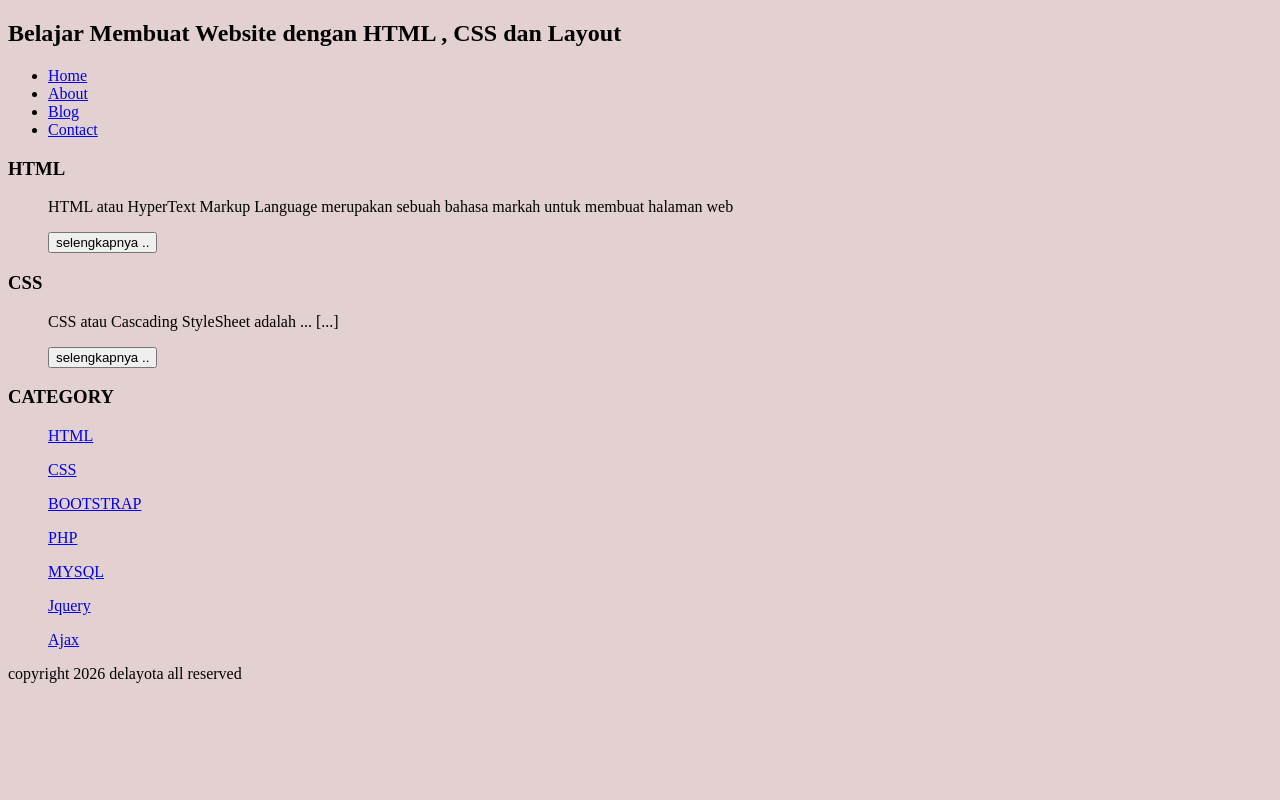
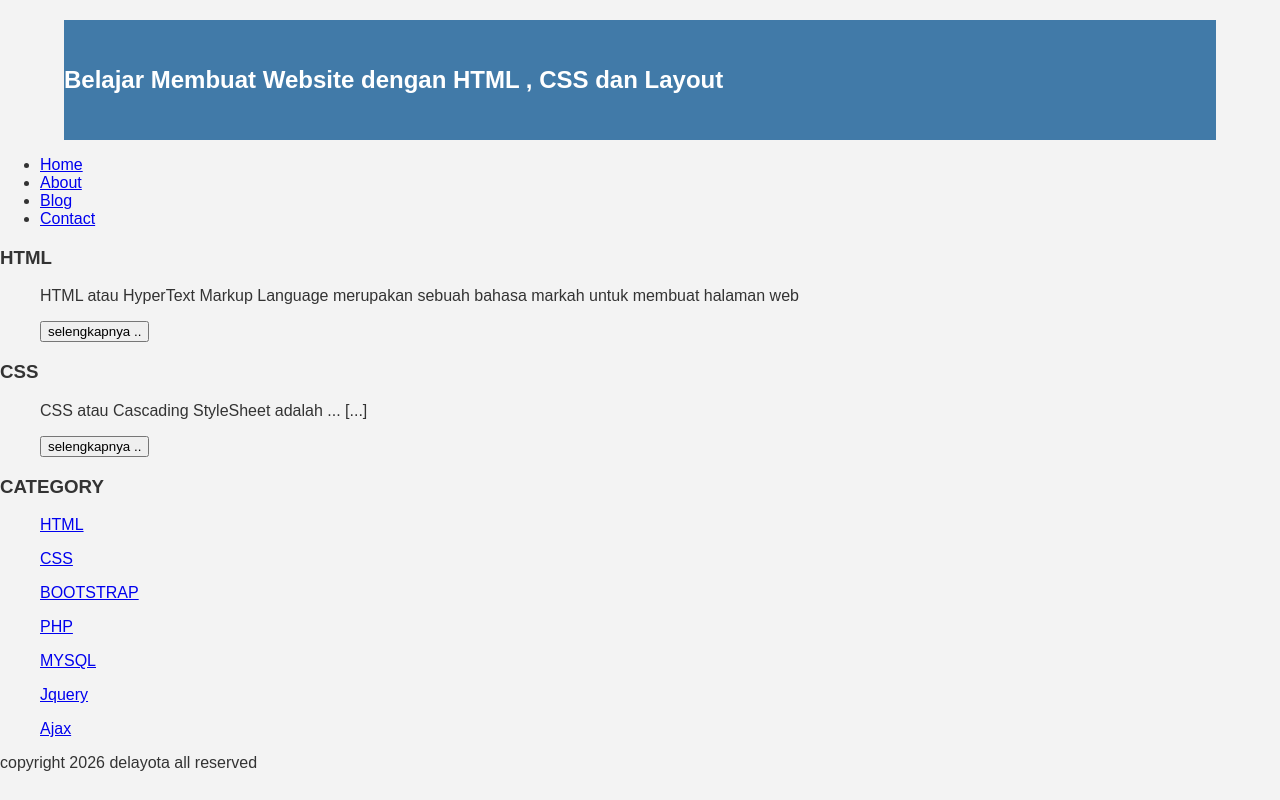
Before and after one commit to maira196/webku, a plain HTML site: page index.html in a window 1280 px wide. Drawn offline with Linux system fonts and the light colour scheme.

Commit message:
Add files via upload

```diff
--- a/index.html
+++ b/index.html
@@ -1,10 +1,14 @@
 <!Doctype HTML>
 <html>
     <head>
-	<title>DERITA</title>
+	<title>DELAYOTA</title>
+	<link rel="stylesheet" href="style.css">
     </head>
     <body bgcolor=e3d0d0>
+
+    <div class="header">
    	<h2>Belajar Membuat Website dengan HTML , CSS dan Layout</h2>
+    </div>
 		<ul>
 			<li><a href="#">Home</a></li>
 			<li><a href="#">About</a></li>
--- /dev/null
+++ b/style.css
@@ -0,0 +1,16 @@
+body{
+    background:#f3f3f3;
+    color:#333;
+    width:100%;
+    font-family: sans-serif;
+    margin:0 auto;
+}
+
+.header{
+    width:90%;
+    margin: auto;
+    height:120px;
+    line-height:120px;
+    background:#417aa8;
+    color:#fff;
+}
```
Also changed, not shown: about.html (added, +35 -0 lines).
